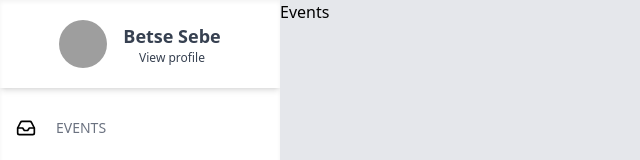
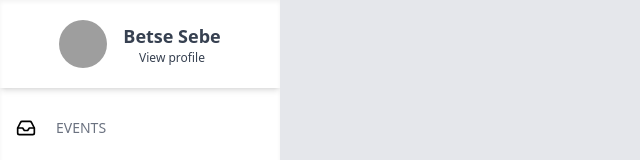
Before and after one commit to betses/Final-capstone--frontend, a React (Vite) app: page / in a window 1280 px wide. Shown: the top 160 px of the page, without its empty margins (0-640 px from the left). Built offline with nearby package versions, Linux system fonts and the light colour scheme; grey boxes are pictures that could not be loaded.

Commit message:
update set up page structure

```diff
--- a/src/component/pages/events.jsx
+++ b/src/component/pages/events.jsx
@@ -4,7 +4,7 @@ import "./events.css"
 export default function Events() {
   return (
     <div>
-      <h1>Events</h1>
+
     </div>
   );
 }
```
